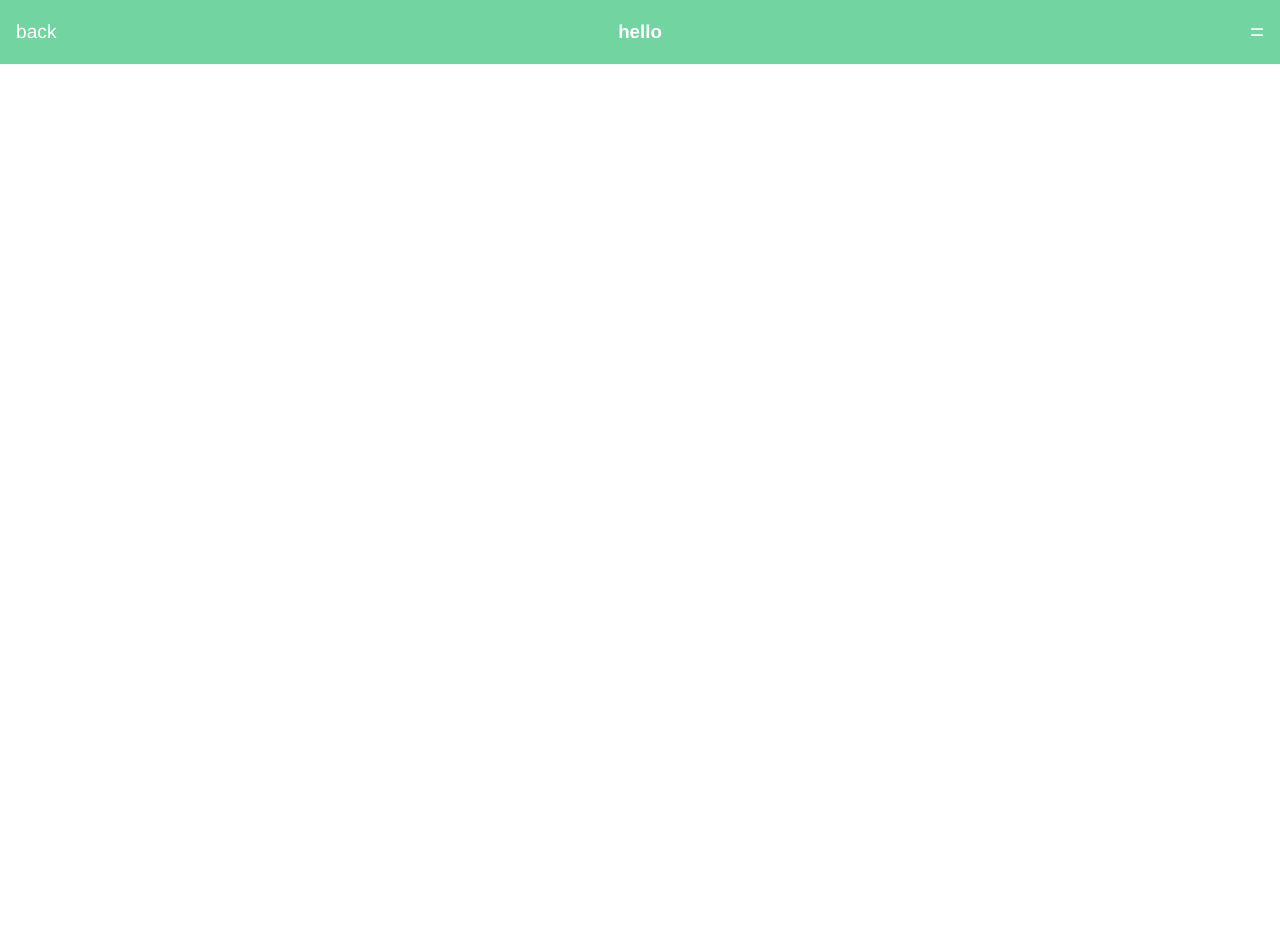
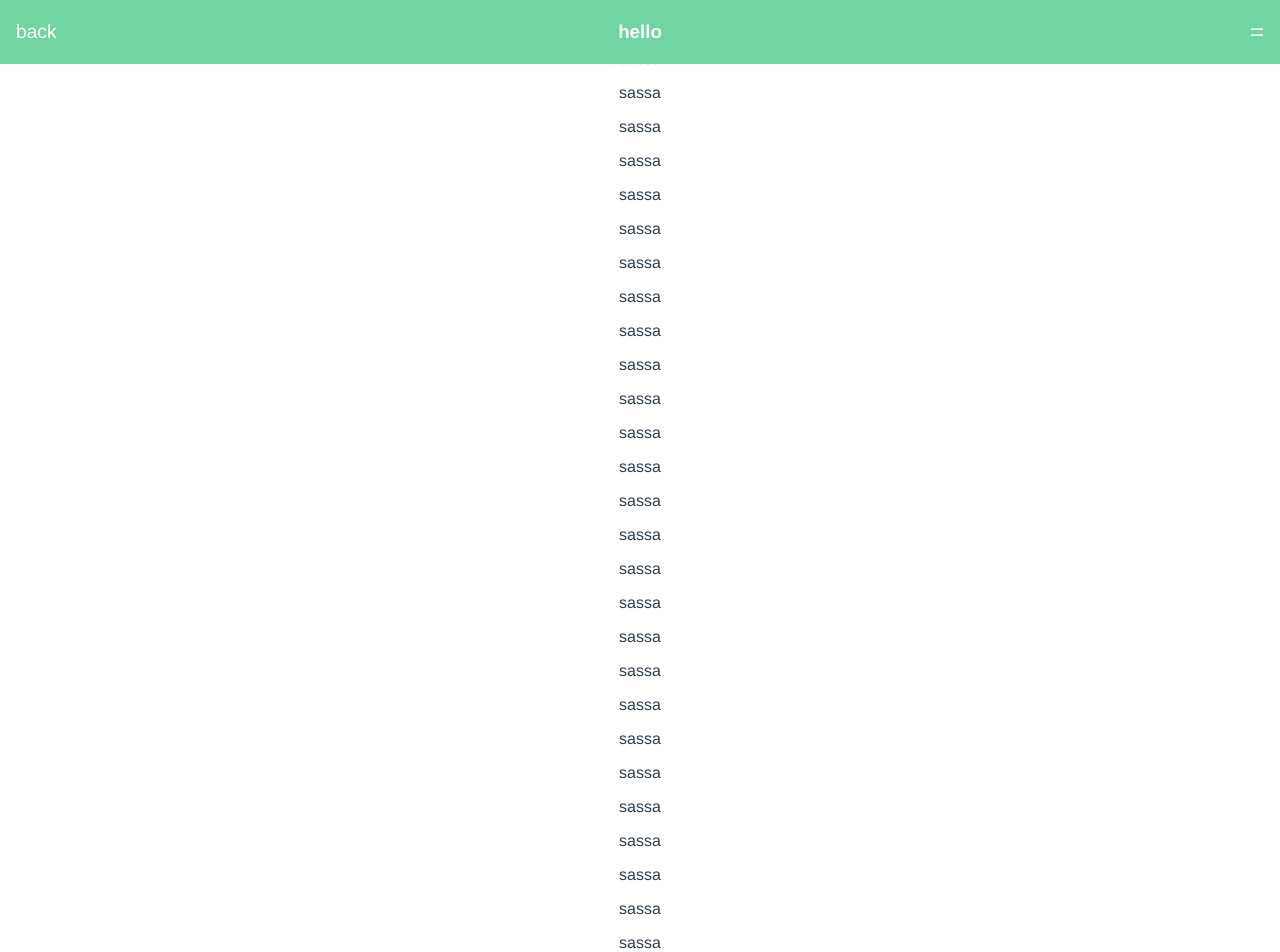
Before and after one commit to EasonYou/Vue-FriendShip, a Vue app: page /detail in a window 1280 px wide. Shown: the top 952 px of the page. Before the commit the page ends 800 px from the top, so only its background shows below. Built offline with nearby package versions, Linux system fonts and the light colour scheme; what v-tap would draw is missing.

Commit message:
components transition effect;

```diff
--- a/src/App.vue
+++ b/src/App.vue
@@ -1,8 +1,9 @@
 <template>
   <div id="app">
       <Sidebar></Sidebar>
-      <Navs></Navs>
-      <router-view></router-view>
+      <transition :name="direction">
+        <router-view></router-view>
+      </transition>
       <SendMessage v-if="sendBlock"></SendMessage>
   </div>
 </template>
@@ -20,8 +21,11 @@ export default {
   },
   computed: {
     sendBlock: function() {
-        return this.$store.getters.sendBlock
-      }
+      return this.$store.getters.sendBlock
+    },
+    direction: function() {
+      return this.$store.getters.fadeDirection
+    }
   },
   store
 }
@@ -32,14 +36,35 @@ body,html{
   margin: 0;
   height: 100%;
 }
+.right-to-left-fade-enter {
+  transform: translate(100%);
+  opacity: 0;
+}
+.right-to-left-fade-enter-active ,.right-to-left-fade-leave-active{
+  transition: all .3s;
+}
+.right-to-left-fade-leave-active {
+  // transform: translate(80%);
+  opacity: 0.2;
+}
 
+.left-to-right-fade-enter {
+  // transform: translate(-80%);
+  opacity: 0.2;
+}
+.left-to-right-fade-enter-active ,.left-to-right-fade-leave-active{
+  transition: all .3s;
+}
+.left-to-right-fade-leave-active {
+  transform: translate(100%);
+  z-index: 100;
+}
 #app {
   font-family: 'Avenir', Helvetica, Arial, sans-serif;
   -webkit-font-smoothing: antialiased;
   -moz-osx-font-smoothing: grayscale;
   text-align: center;
   color: #2c3e50;
-  padding-top: 4rem;
   .clearfix:after{
     content:".";
     display:block;
@@ -54,7 +79,10 @@ body,html{
     text-decoration: none;
   }
   .container {
-    // padding-top: 1px;
+    // margin-top: 4rem;
+    position: absolute;
+    top: 0;
+    background-color: #fff;
   }
 }
 </style>
--- a/src/components/Comment.vue
+++ b/src/components/Comment.vue
@@ -16,8 +16,11 @@
 		props: ['comments'],
 		methods: {
 			changeSendBlock: function(el) {
-				if(el.target.tagName !== 'A')
-				this.$store.dispatch('changeSendBlock')
+				if(el.target.tagName !== 'A') {
+					let userName = el.target.getElementsByTagName('a')[0].innerHTML
+					this.$store.dispatch('changeSendBlock')
+					this.$store.dispatch('editReplyUser', ' @' + userName)
+				}
 			}
 		}
 	}
--- a/src/components/Navs.vue
+++ b/src/components/Navs.vue
@@ -13,7 +13,12 @@
 	      this.$store.dispatch('changeSide')
 	    },
       back:function() {
+        this.$store.dispatch('changeDirection', 'left-to-right-fade')
+        console.log(this.$store.getters.fadeDirection)
         window.history.back();
+        setTimeout(function() {
+          this.$store.dispatch('changeDirection', 'right-to-left-fade')
+        },400)
       }
 	  }
 	}
--- a/src/components/PhotoItem.vue
+++ b/src/components/PhotoItem.vue
@@ -24,7 +24,8 @@
 		methods: {
 			changeSendBlock: function() {
 				this.$store.dispatch('changeSendBlock')
-				console.log(this.$store.getters)
+				this.$store.dispatch('editReplyUser', '')
+				console.log('aaaa')
 			}
 		}
 	}
--- a/src/components/SendMessage.vue
+++ b/src/components/SendMessage.vue
@@ -1,10 +1,12 @@
 <template>
+<transition name="send-block">
 	<div class="send-block">
 		<div class="block">
-			<textarea type="text" v-focus class="send-block-text"></textarea>
+			<textarea type="text" v-focus class="send-block-text" :placeholder="replyUser"></textarea>
 			<button>发送</button>
 		</div>
 	</div>
+</transition>
 </template>
 <script>
 	export default {
@@ -14,18 +16,28 @@
 			sendBlockText.addEventListener('blur', function() {
 				that.$store.dispatch('changeSendBlock')
 			}, false)
+		},
+		computed: {
+			replyUser: function() {
+				return this.$store.getters.replyUser
+			}
 		}
 	}
 </script>
 <style lang="scss">
+	.send-block-enter ,.send-block-leave-active{
+		transform: translateY(3.4rem);
+	}
+	.send-block-enter-active ,.send-block-leave-active {
+		transition:  0.2s;
+	}
 	.send-block {
+		position: fixed;
+		width: 100%;
+		height: 3.4rem;
+		bottom: 0;
+		background-color: #fafafa;
 		.block {
-			width: 100%;
-			height: 3.4rem;
-			position: fixed;
-			bottom: 0;
-			background-color: #fafafa;
-			z-index: 10;
 			textarea {
 				margin: 0.5rem 0;
 				margin-left: 2%;
--- a/src/components/TopPicture.vue
+++ b/src/components/TopPicture.vue
@@ -13,11 +13,11 @@
 		height: 13rem;
 		position: relative;
 		overflow: hidden;
+		margin-top: 4rem;
 		.top-img-cont {
 			width: 100%;
 			height: 100%;
 			position: absolute;
-			z-index: -1;
 			img {
 				width: 100%;
 				position: absolute;
--- a/src/views/Detail.vue
+++ b/src/views/Detail.vue
@@ -1,3 +1,53 @@
 <template>
-	<div class="container"></div>
+	<div class="container">
+		<Navs></Navs>
+		<p>sassa</p>
+		<p>sassa</p>
+		<p>sassa</p>
+		<p>sassa</p>
+		<p>sassa</p>
+		<p>sassa</p>
+		<p>sassa</p>
+		<p>sassa</p>
+		<p>sassa</p>
+		<p>sassa</p>
+		<p>sassa</p>
+		<p>sassa</p>
+		<p>sassa</p>
+		<p>sassa</p>
+		<p>sassa</p>
+		<p>sassa</p>
+		<p>sassa</p>
+		<p>sassa</p>
+		<p>sassa</p>
+		<p>sassa</p>
+		<p>sassa</p>
+		<p>sassa</p>
+		<p>sassa</p>
+		<p>sassa</p>
+		<p>sassa</p>
+		<p>sassa</p>
+		<p>sassa</p>
+		<p>sassa</p>
+		<p>sassa</p><p>sassa</p>
+		<p>sassa</p>
+		<p>sassa</p>
+	</div>
 </template>
+<script>
+	import Navs from '../components/Navs'
+	export default {
+		components: {
+			Navs
+		},
+		destroyed: function() {
+			this.$store.dispatch('changeDirection', 'right-to-left-fade')
+		}
+	}
+</script>
+<style lang="scss">
+	.container {
+		width: 100%;
+		// background-color: #fff;
+	}
+</style>
--- a/src/views/Home.vue
+++ b/src/views/Home.vue
@@ -1,19 +1,23 @@
 <template>
 	<div class="container">
+		<Navs></Navs>
 		<TopPicture></TopPicture>
 		<PhotoItem v-for="(picL, index) in pictureList"
 				   :pictureList="picL"
 				   :index="index" ></PhotoItem>
 
 	</div>
+</transition>
 </template>
 <script>
 	import PhotoItem from '../components/PhotoItem'
 	import TopPicture from '../components/TopPicture'
+	import Navs from '../components/Navs'
 	export default {
 		components: {
 			PhotoItem,
-			TopPicture
+			TopPicture,
+			Navs
 		},
 		data: function() {
 			return {
@@ -28,6 +32,9 @@
 				console.log(this.$store)
 				return this.$store.getters.pictureList
 			}
+		},
+		mounted: function() {
+			this.$store.dispatch('changeDirection', 'right-to-left-fade')
 		}
 	}
 </script>
--- a/src/vuex/modules/animation.js
+++ b/src/vuex/modules/animation.js
@@ -16,7 +16,9 @@ export default {
 				desc: 'Dwyane Wade',
 				link: 'personal'
 			}
-		]
+		],
+		replyUser:'sss',
+		fadeDirection: 'right-to-left-fade'
 	},
 	getters: {
 		sideShow: state => {
@@ -27,6 +29,12 @@ export default {
 		},
 		sendBlock: state => {
 			return state.sendBlock
+		},
+		replyUser: state => {
+			return state.replyUser
+		},
+		fadeDirection: state => {
+			return state.fadeDirection
 		}
 	},
 	mutations: {
@@ -35,6 +43,12 @@ export default {
 	  	},
 	  	CHANGE_SEND_BLOCK (state) {
 	  		state.sendBlock = !state.sendBlock
+	  	},
+	  	EDIT_REPLY_USER (state, userName) {
+	  		state.replyUser = userName
+	  	},
+	  	CHANGE_DIRECTION (state, direction) {
+	  		state.fadeDirection = direction
 	  	}
 	},
 	actions: {
@@ -43,6 +57,12 @@ export default {
 	    },
 	    changeSendBlock (context) {
 	    	context.commit(types.CHANGE_SEND_BLOCK)
+	    },
+	    editReplyUser (context, userName) {
+	    	context.commit(types.EDIT_REPLY_USER, userName)
+	    },
+	    changeDirection (context, direction) {
+	    	context.commit(types.CHANGE_DIRECTION, direction)
 	    }
     }
 }
--- a/src/vuex/mutation-types.js
+++ b/src/vuex/mutation-types.js
@@ -1,2 +1,4 @@
 export const CHANGE_SIDEBAR = 'CHANGE_SIDEBAR'
 export const CHANGE_SEND_BLOCK = 'CHANGE_SEND_BLOCK'
+export const EDIT_REPLY_USER = 'EDIT_REPLY_USER'
+export const CHANGE_DIRECTION = 'CHANGE_DIRECTION'
```
